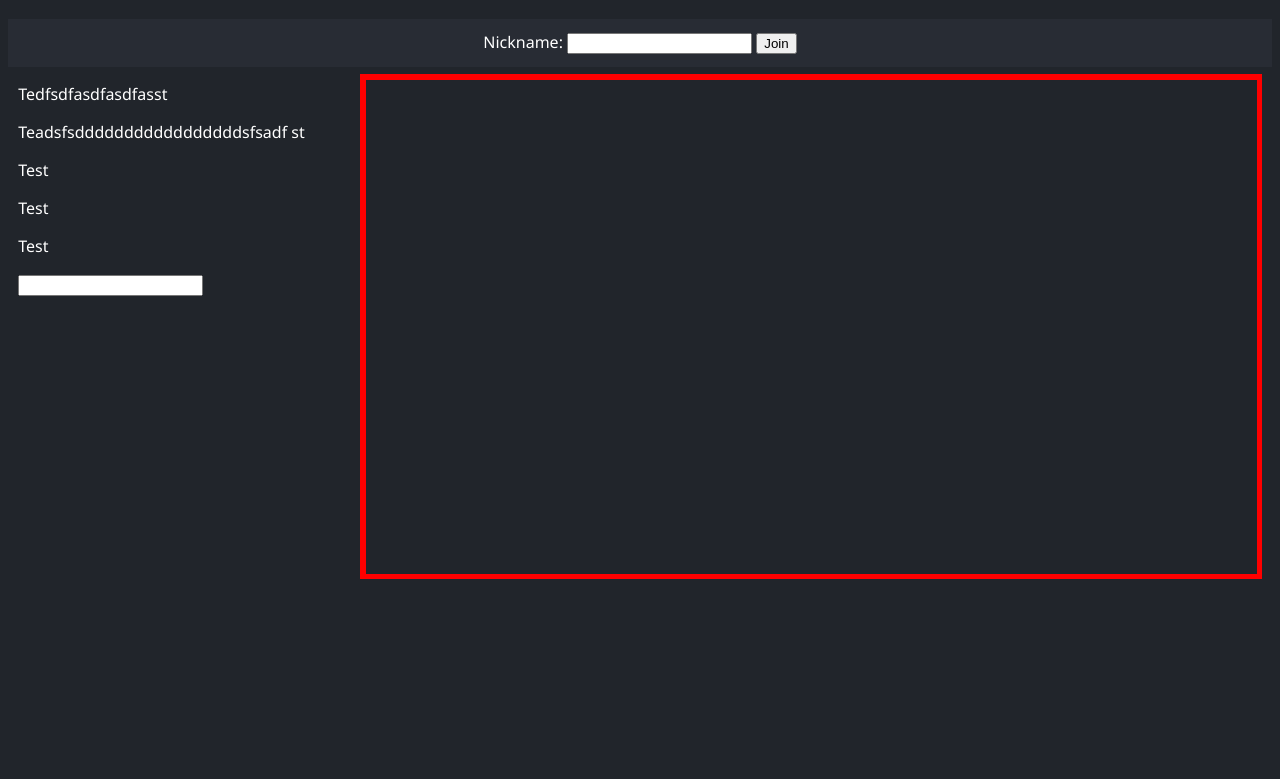
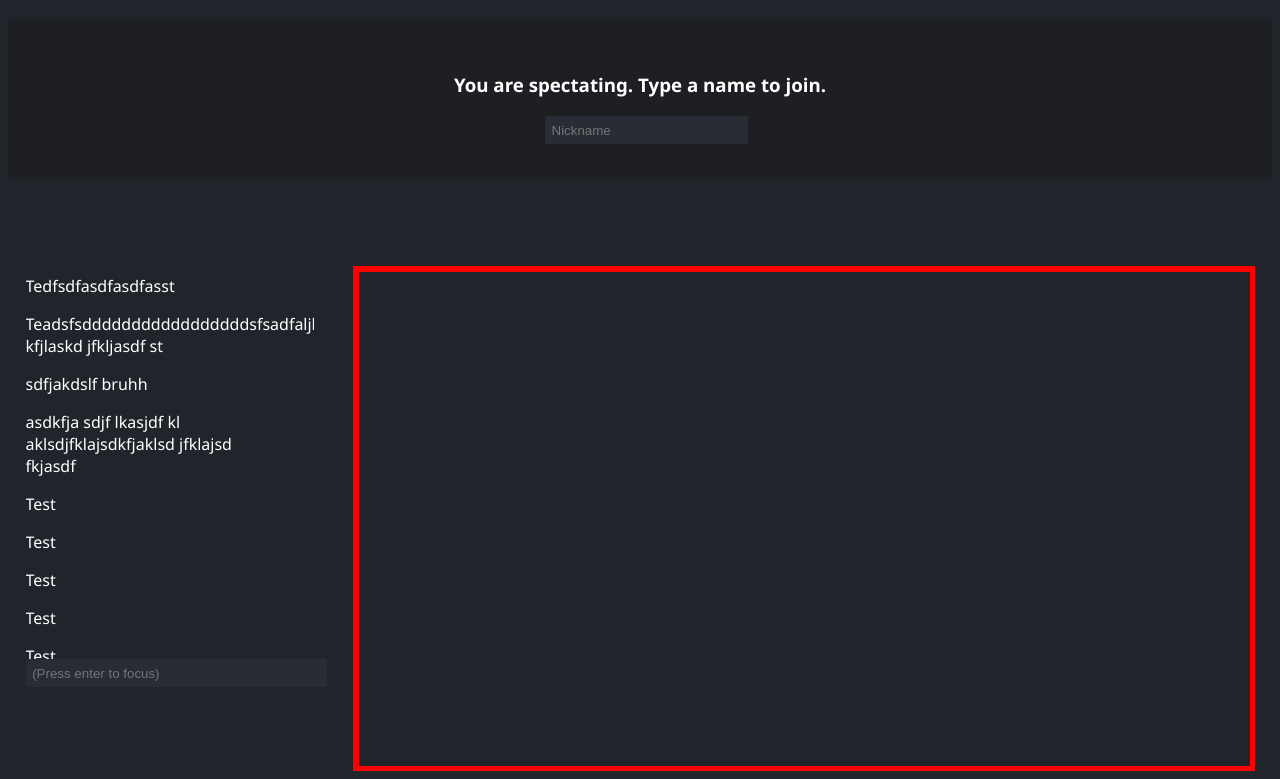
Before and after one commit to kylerosser/doodl, a website: page client/index.html in a window 1280 px wide. Shown: the part 67-846 px from the top of the page. Before the commit the page ends 800 px from the top, so only its background shows below. Drawn offline with nearby package versions, Linux system fonts and the light colour scheme.

Commit message:
new: add chatbox

```diff
--- a/client/assets/styles/index.css
+++ b/client/assets/styles/index.css
@@ -4,9 +4,10 @@ body {
     font-family: 'Segoe UI', Tahoma, Geneva, Verdana, sans-serif;
 }
 
-.nicknameModal {
-    height: 3em;
-    background: #282c34;
+#nicknameModal {
+    height: 10em;
+    background: #1d1f23;
+    margin-bottom: 5em;
 }
 
 .center {
@@ -27,9 +28,22 @@ body {
 #chatbox {
     align-self: left;
     align-content: flex-start;
-    margin-right: 3em;
+    margin-right: 2em;
 }
 
 #messages {
+    padding-right: 2em;
     list-style: none;
+    max-height: 50vh;
+    overflow-y: scroll;
+    overflow-x: hidden;
+    max-width: 20vw;
 }
+
+input[type="text"] {
+    padding: 0.5em;
+    width: 100%;
+    color: white;
+    background: #282c34;
+    border: none;
+}
--- a/client/index.html
+++ b/client/index.html
@@ -21,11 +21,10 @@
     <!-- TODO: Add canvas element and basic styling -->
     <h1>Doodl</h1>
 
-    <div class="nicknameModal center">
+    <div id="nicknameModal" class="center">
+        <h3 id="status">You are spectating. Type a name to join.</h3>
         <form>
-            <label for="nicknameInput">Nickname: </label>
-            <input id="nicknameInput" type="text" />
-            <input type="submit" value="Join">
+            <input id="nicknameInput" type="text" placeholder="Nickname" />
         </form>
     </div>
 
@@ -34,13 +33,28 @@
             <div id="messages">
                 <!-- Totally don't commit this -->
                 <p>Tedfsdfasdfasdfasst</p>
-                <p>Teadsfsdddddddddddddddddsfsadf st</p>
+                <p>Teadsfsdddddddddddddddddsfsadfaljkfklsad kfjlaskd jfkljasdf st</p>
+                <p>sdfjakdslf bruhh</p>
+                <p>asdkfja sdjf lkasjdf kl aklsdjfklajsdkfjaklsd jfklajsd fkjasdf</p>
+                <p>Test</p>
+                <p>Test</p>
+                <p>Test</p>
+                <p>Test</p>
+                <p>Test</p>
+                <p>Test</p>
+                <p>Test</p>
+                <p>Test</p>
+                <p>Test</p>
+                <p>Test</p>
+                <p>Test</p>
+                <p>Test</p>
+                <p>Test</p>
                 <p>Test</p>
                 <p>Test</p>
                 <p>Test</p>
             </div>
 
-            <input id="messageInput" type="text" />
+            <input id="messageInput" type="text" placeholder="(Press enter to focus)" />
         </div>
 
         <!-- Main game canvas -->
```
